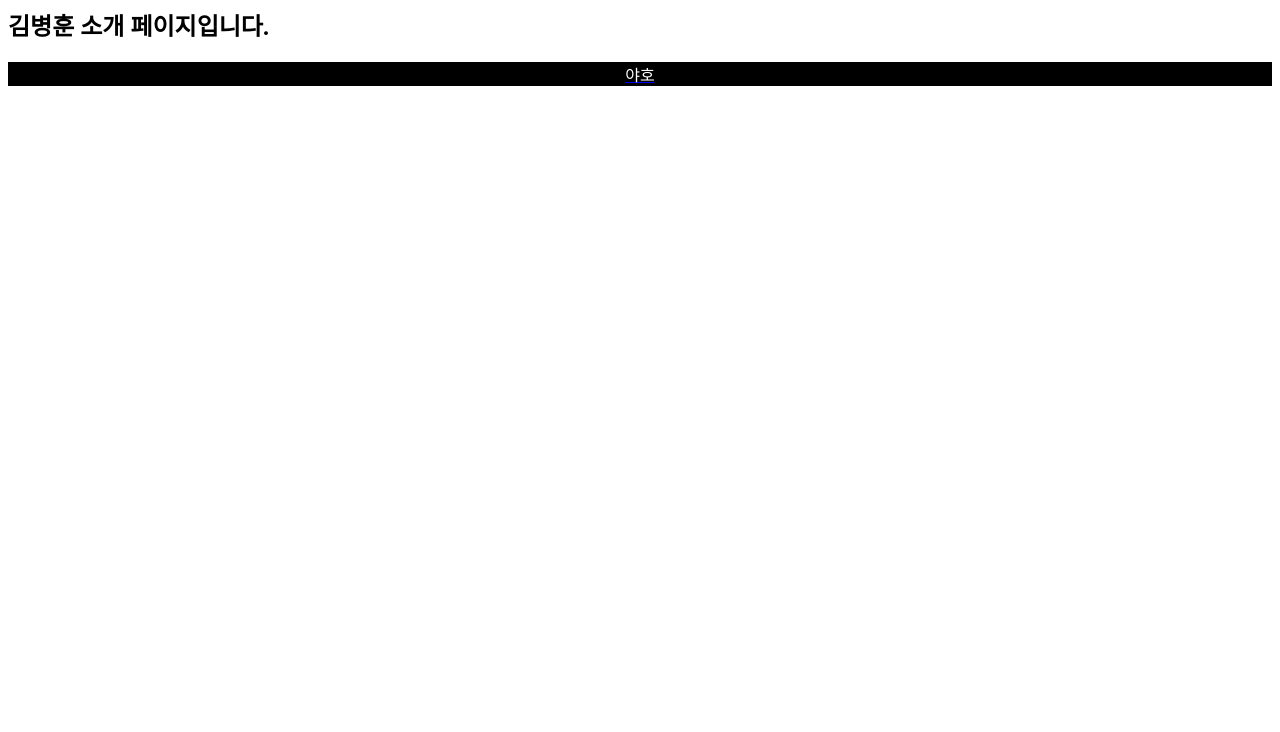
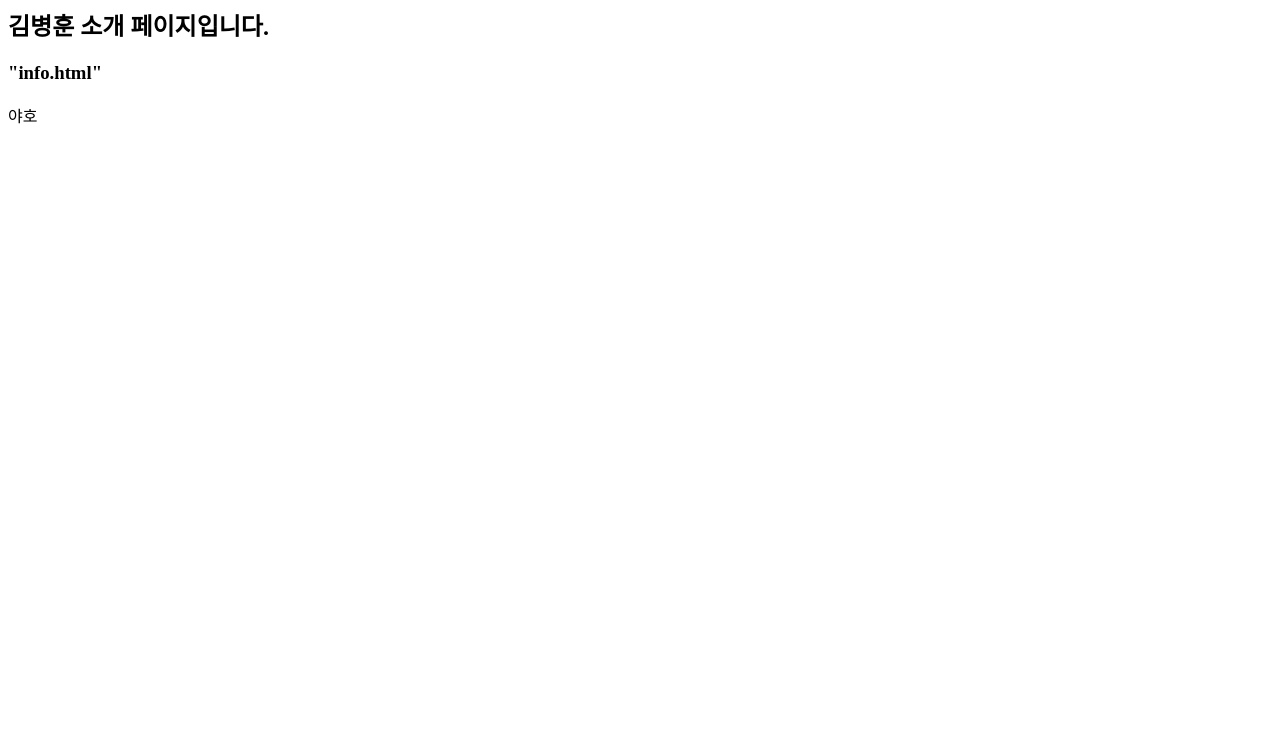
Before and after one commit to uknim2000/practice, a plain HTML site: page simple_webpage/index.html in a window 1280 px wide. Shown: the part 68-800 px from the top of the page. Drawn offline with Linux system fonts and the light colour scheme.

Commit message:
Revert "syle 완료"
This reverts commit bd7e0428ce3b3d33bb5536bfefbc2cdcb88883f2.

```diff
--- a/simple_webpage/index.html
+++ b/simple_webpage/index.html
@@ -1,15 +1,8 @@
-<style>
-p{
-    color: white;
-    background-color: black;
-    text-align: center;
-    </style>
-
 <h1>안녕하세요</h1>
 
 <h2>김병훈 소개 페이지입니다.</h2>
 <h3>
-    <a href ="info.html">
+    <href>"info.html"</href>
 </h3>
 
 <p>
```
